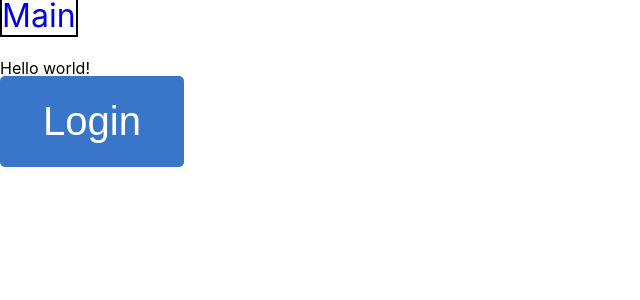
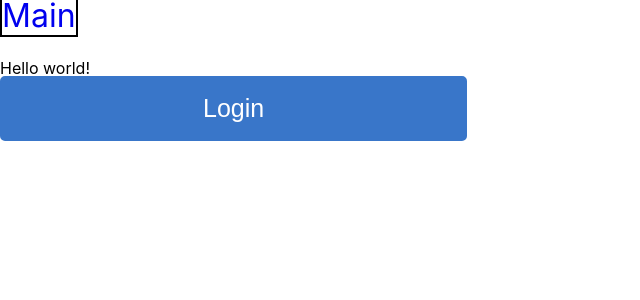
Before and after one commit to DINTeam/do-it-news-web-front, a Next.js app: page / in a window 1280 px wide. Shown: the top 300 px of the page, without its empty margins (0-640 px from the left). Built offline with nearby package versions, Linux system fonts and the light colour scheme.

Commit message:
button component css, index.js 수정
size 별 padding, font-size 수정,
color 유형 한 개 추가

```diff
--- a/components/button/button.module.css
+++ b/components/button/button.module.css
@@ -5,23 +5,24 @@
   display: inline-block;
   cursor: pointer;
   border-radius: 5px;
+  outline: 0;
 }
 
 .small {
-  padding: 5px 10px;
-  font-size: 10px;
-  border: 3px solid;
+  padding: 5px 50px;
+  font-size: 13px;
+  border: 2px solid;
 }
 
 .medium {
-  padding: 10px 20px;
-  font-size: 20px;
+  padding: 10px 100px;
+  font-size: 16px;
   border: 3px solid;
 }
 
 .large {
-  padding: 20px 40px;
-  font-size: 40px;
+  padding: 15px 200px;
+  font-size: 25px;
   border: 3px solid;
 }
 
@@ -37,6 +38,12 @@
   border-color: white;
 }
 
+.signUpColor {
+  background-color: white;
+  color: #3976c9;
+  border-color: #3976c9;
+}
+
 .fullWidth {
   width: 100%;
 }
--- a/components/button/index.js
+++ b/components/button/index.js
@@ -13,6 +13,7 @@ const getSizeStyle = size => {
 const getColorStyle = color => {
   if (color === 'primary') return styles.primaryColor;
   if (color === 'secondary') return styles.secondaryColor;
+  if (color === 'signUp') return styles.signUpColor;
 
   return false;
 };
```
Also changed, not shown: 1 other file (tests, documents, lock files or other folders).
